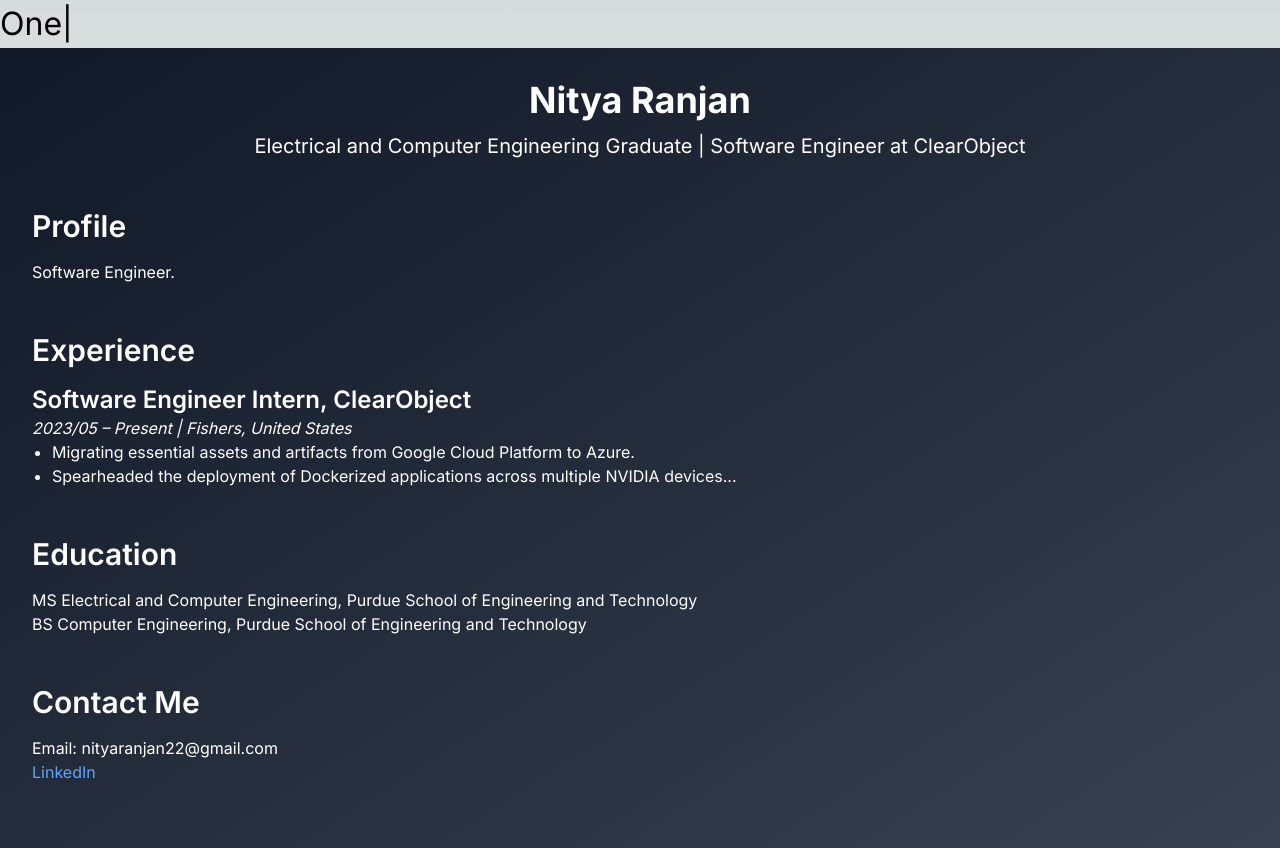
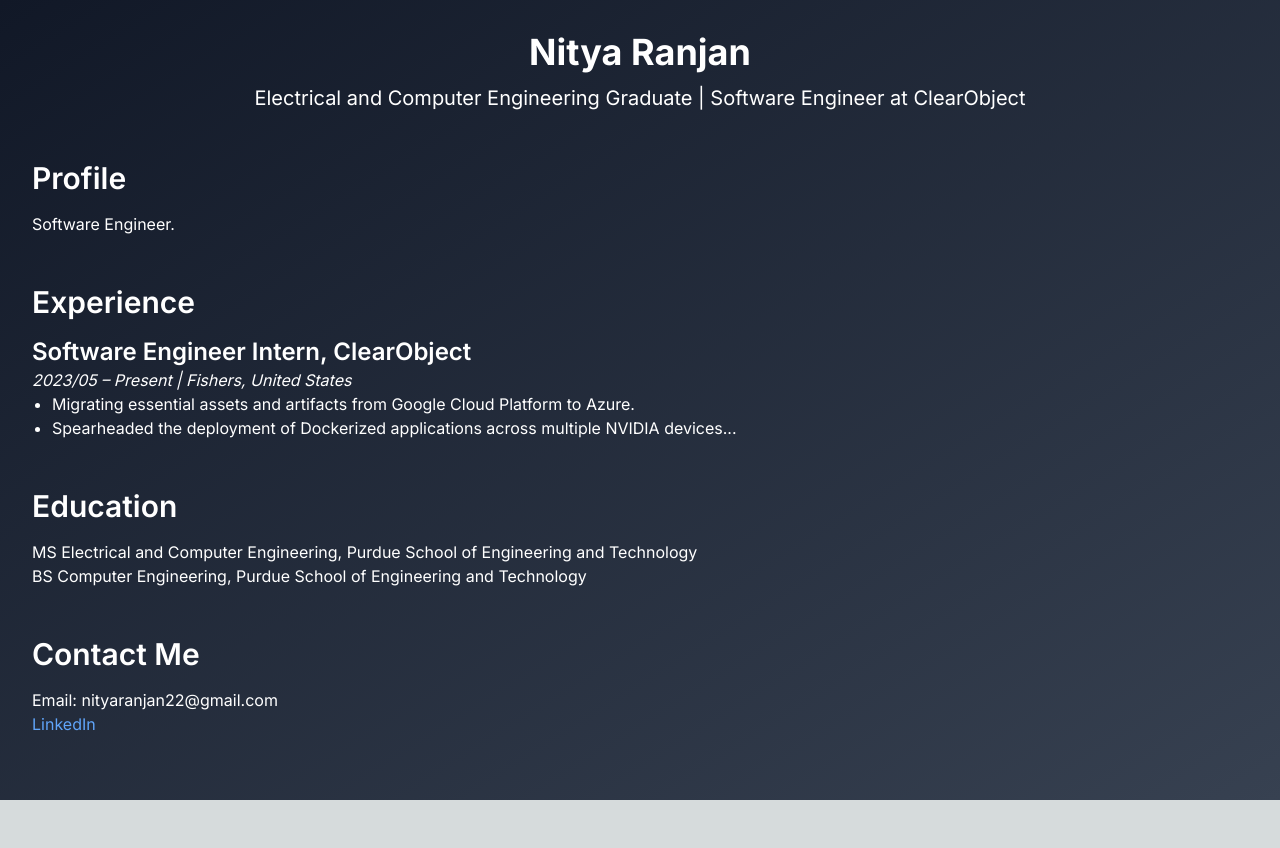
Before and after one commit to nityaranjan22/nextjs-portfolio, a Next.js app: page / in a window 1280 px wide. After the commit the page ends 800 px from the top, so only its background shows below. Built offline with nearby package versions, Linux system fonts and the light colour scheme.

Commit message:
reveeert

```diff
--- a/app/page.tsx
+++ b/app/page.tsx
@@ -11,23 +11,6 @@ export default function Portfolio() {
         <link rel="icon" href="/icon.png" />
         {/* You can also add meta tags, link to favicons etc. here */}
       </Head>
-
-      <TypeAnimation
-      sequence={[
-        'One', // Types 'One'
-        1000, // Waits 1s
-        'Two', // Deletes 'One' and types 'Two'
-        2000, // Waits 2s
-        'Two Three', // Types 'Three' without deleting 'Two'
-        () => {
-          console.log('Sequence completed');
-        },
-      ]}
-      wrapper="span"
-      cursor={true}
-      repeat={Infinity}
-      style={{ fontSize: '2em', display: 'inline-block' }}/>
-
 
       <main className="min-h-screen bg-gradient-to-br from-gray-900 to-gray-700 text-white p-8">
         {/* Hero Section */}
```
